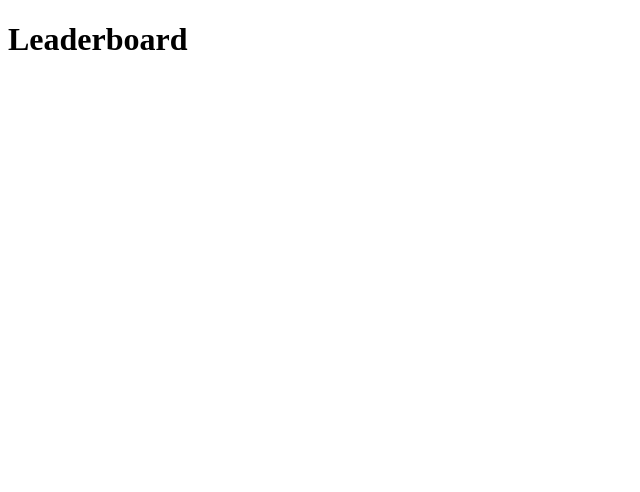
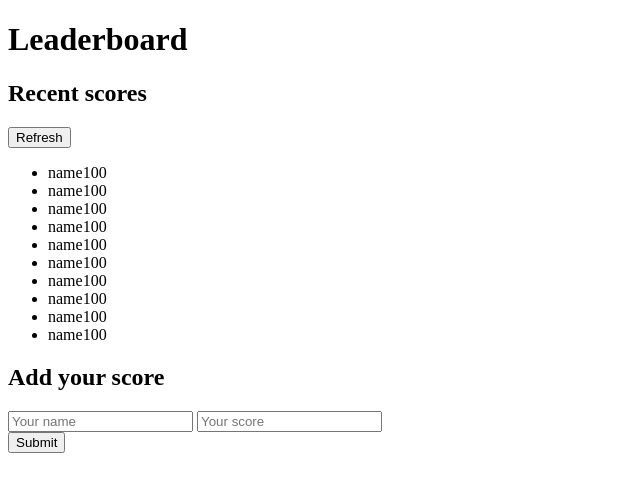
Before and after one commit to EroAuditore/leaderboard, a plain HTML site: page index.html in a window 1280 px wide. Shown: the whole page, without its empty margins (0-640 px from the left). Drawn offline with Linux system fonts and the light colour scheme.

Commit message:
basic html added

```diff
--- a/index.html
+++ b/index.html
@@ -7,8 +7,40 @@
     <title>Leaderboard</title>
   <script defer src="index.bundle.js"></script></head>
   <body>
+    <header>
+      <h1>Leaderboard</h1>
+    </header>
     <main class="container">
-      <h1>Leaderboard</h1>
+
+      <section class="bottom">
+        <div class="left-div">
+          <div class="recent">
+            <h2>Recent scores</h2>
+            <button type="button">Refresh</button>
+          </div>
+          <ul class="score-list">
+            <li><span>name</span><span>100</span></li>
+            <li><span>name</span><span>100</span></li>
+            <li><span>name</span><span>100</span></li>
+            <li><span>name</span><span>100</span></li>
+            <li><span>name</span><span>100</span></li>
+            <li><span>name</span><span>100</span></li>
+            <li><span>name</span><span>100</span></li>
+            <li><span>name</span><span>100</span></li>
+            <li><span>name</span><span>100</span></li>
+            <li><span>name</span><span>100</span></li>
+          </ul>
+        </div>
+        <div class="right-div">
+          <h2>Add your score</h2>
+          <form class="form" action="submit">
+            <input id="name" type="text" placeholder="Your name">
+            <input id="score" type="number" placeholder="Your score">
+          </form>
+          <button type="submit">Submit</button>
+        </div>
+      </section>
+    </div>
     </main>
   </body>
 </html>
```
